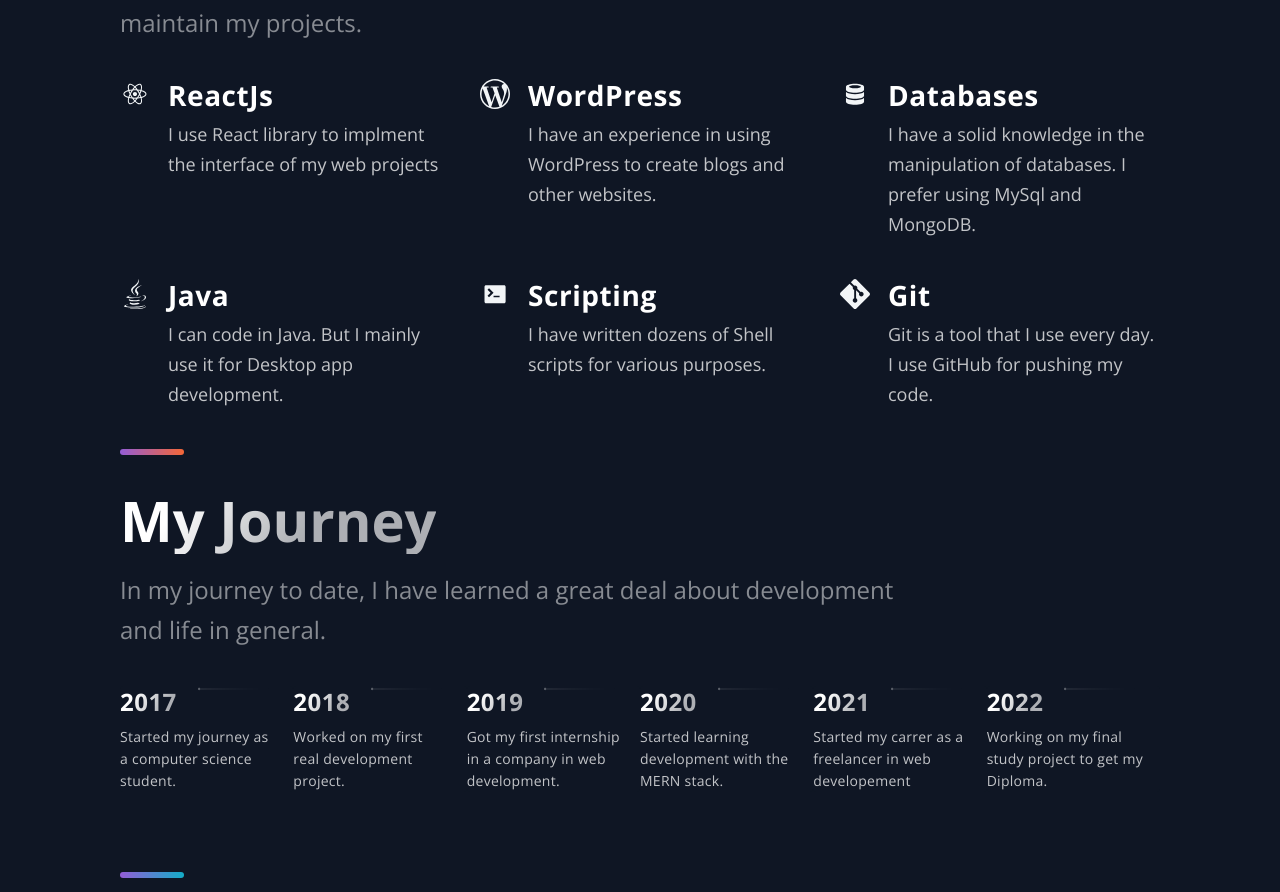
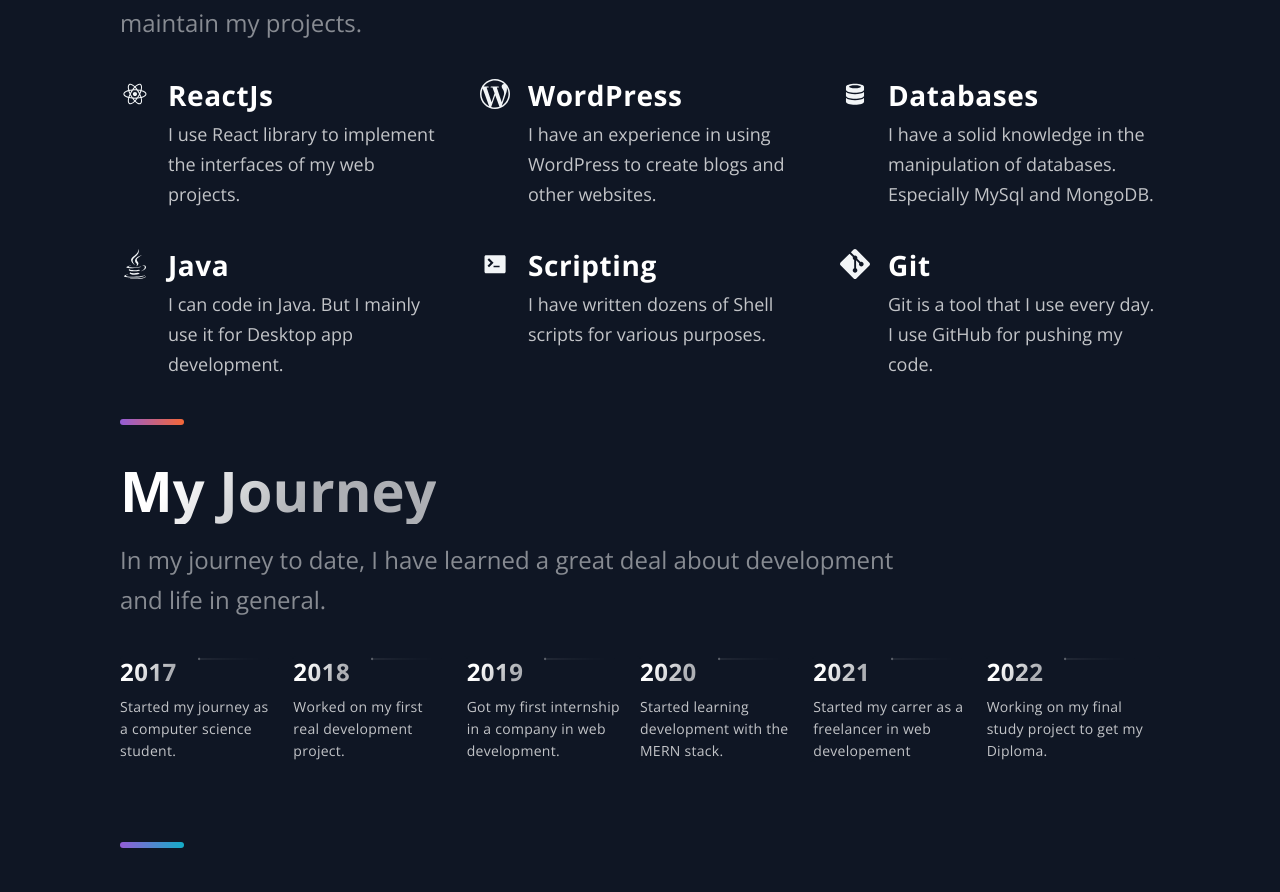
Before and after one commit to zeghmouri/my-portfolio, a Next.js app: page / in a window 1280 px wide. Shown: the part 1811-2703 px from the top of the page. Built offline with nearby package versions, Linux system fonts and the light colour scheme.

Commit message:
complete skills section

```diff
--- a/src/components/Technologies/Skills.js
+++ b/src/components/Technologies/Skills.js
@@ -7,7 +7,7 @@ export const Skills = [
     slug: "react",
     Component: DiReact,
     title: "ReactJs",
-    Description: () => <> I use React library to implment the interface of my web projects</>,
+    Description: () => <> I use React library to implement the interfaces of my web projects.</>,
   },
   {
     slug: "wordpress",
@@ -19,7 +19,7 @@ export const Skills = [
     slug: "databases",
     Component: DiDatabase,
     title: "Databases",
-    Description: () => <>I have a solid knowledge in the manipulation of databases. I prefer using MySql and MongoDB.</>,
+    Description: () => <>I have a solid knowledge in the manipulation of databases. Especially MySql and MongoDB.</>,
   },
   {
     slug: "java",
```
